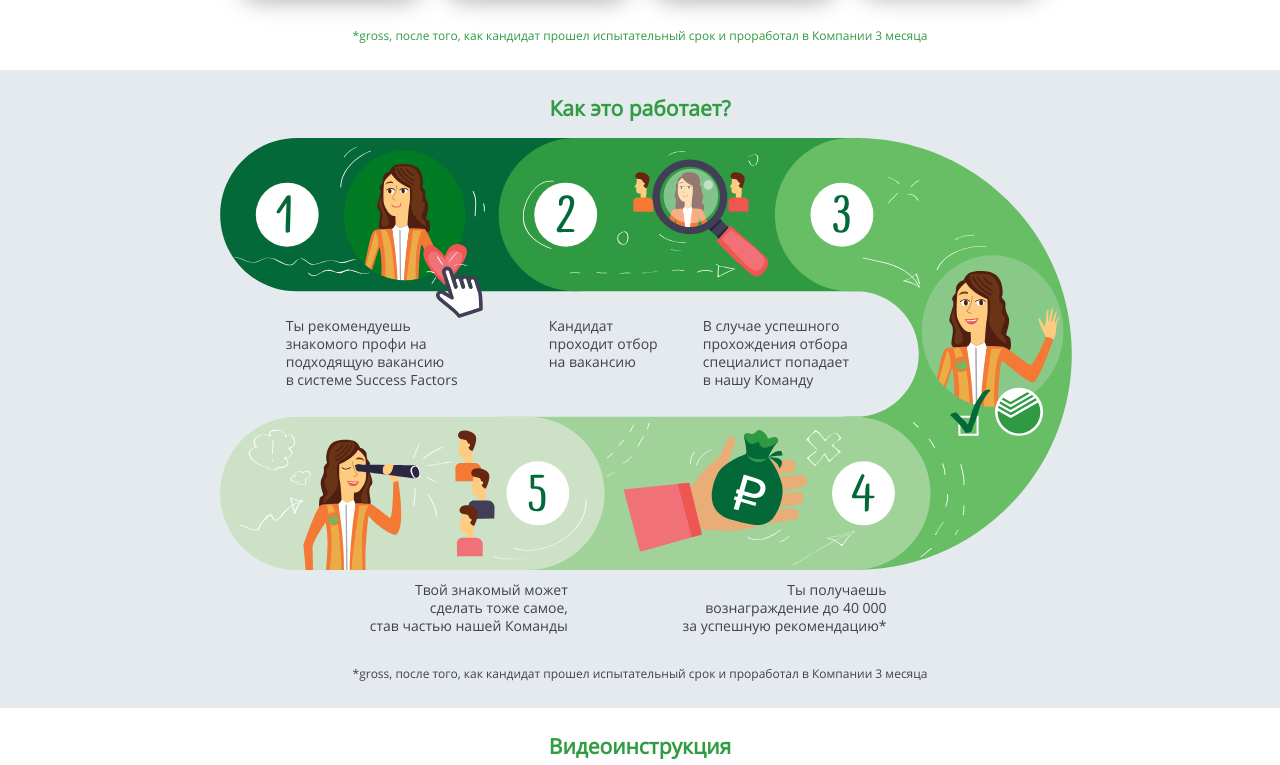
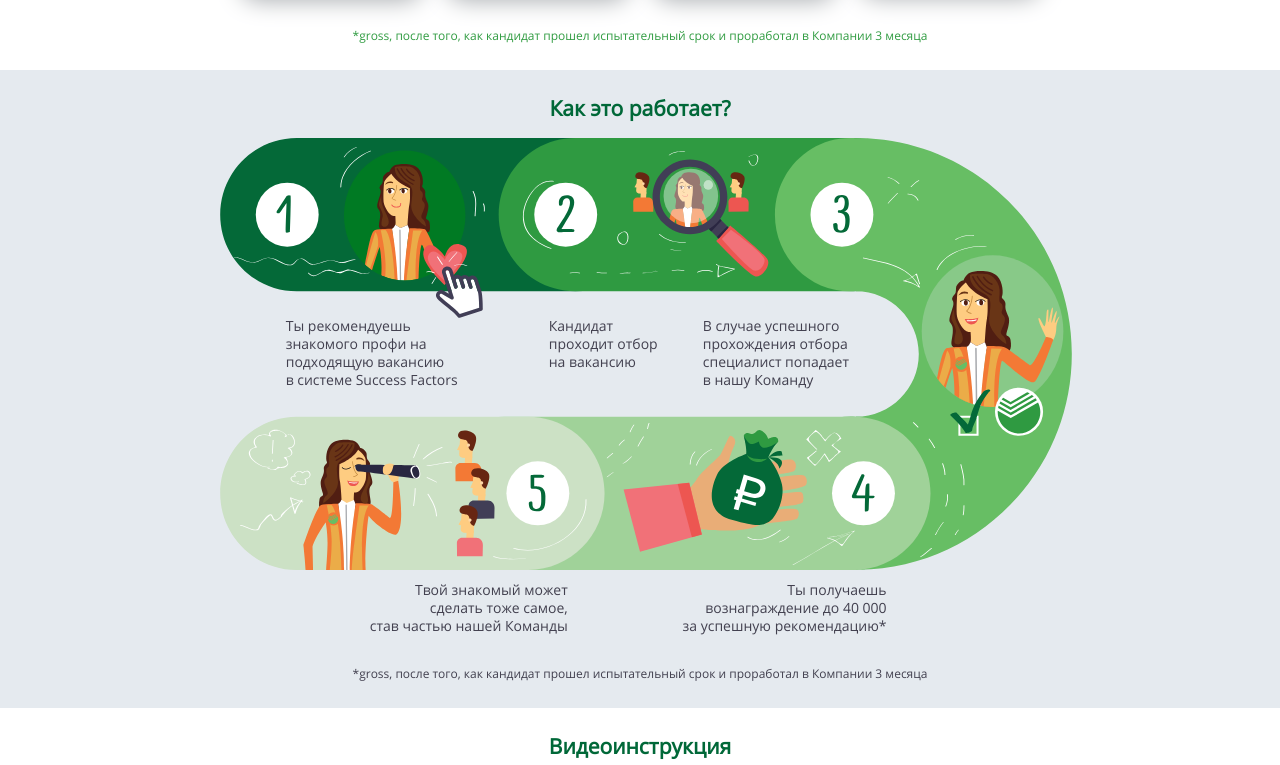
Before and after one commit to Slobevg/r3dmut3.github.io, a plain HTML site: page sberhunters-2/index.html in a window 1280 px wide. Shown: the part 1095-1860 px from the top of the page. Drawn offline with Linux system fonts and the light colour scheme.

Commit message:
Improvements. Css

```diff
--- a/sberhunters-2/assets/css/styles.css
+++ b/sberhunters-2/assets/css/styles.css
@@ -984,7 +984,7 @@
 {
     font-weight: 600;
 
-    color: #319c42;
+    color: #006838;
 }
 
 .how__image img
@@ -1098,7 +1098,7 @@
 {
     font-weight: 600;
 
-    color: #319c42;
+    color: #006838;
 }
 
 .section--video .action
```
